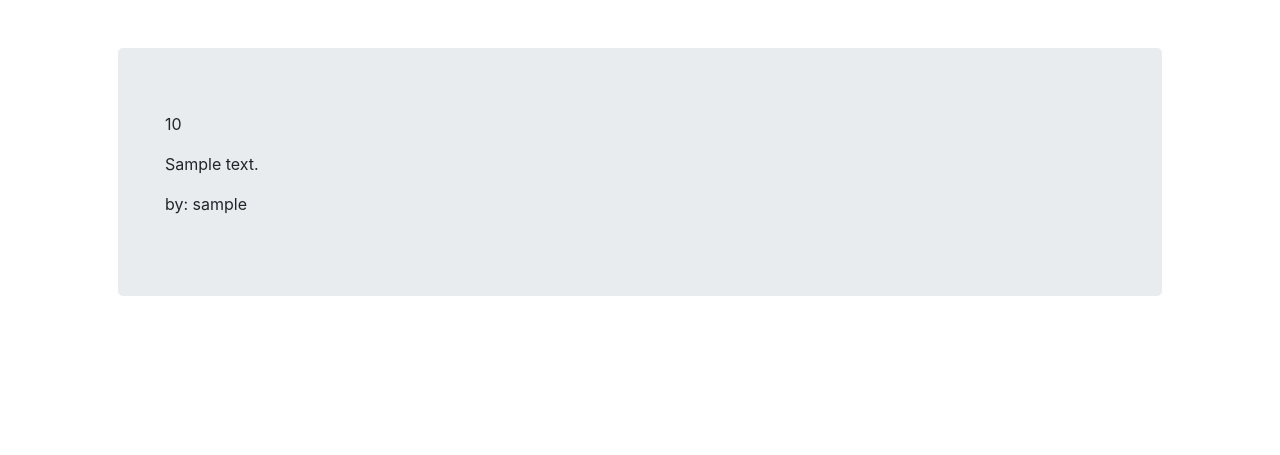
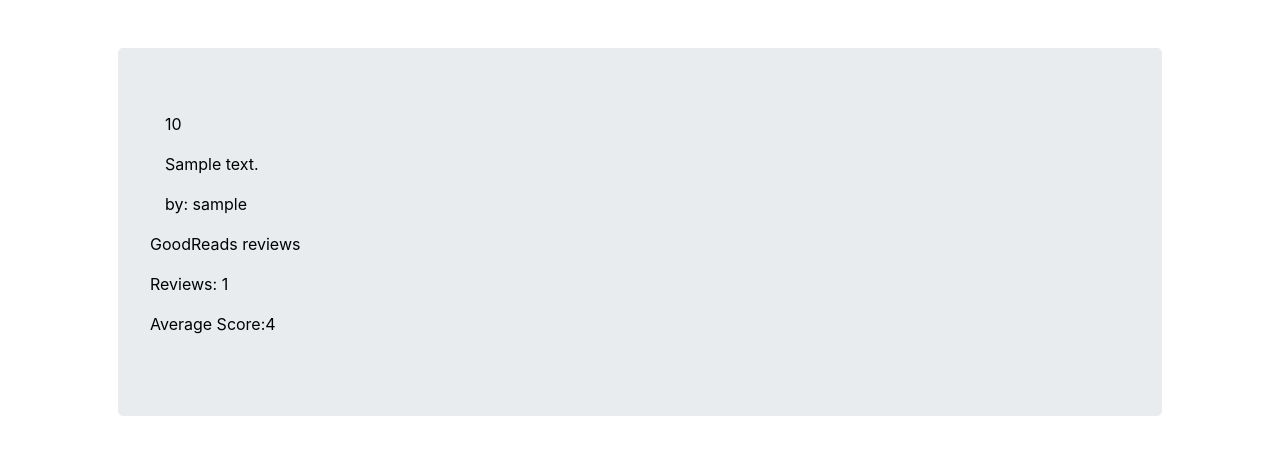
Before and after one commit to TwoThousandDollars/project1, a Flask app: template templates/books.html in a window 1280 px wide. Shown: the part 89-544 px from the top of the page. Run offline with Flask 2, Linux system fonts and the light colour scheme; the template is opened without the code that fills it: most values are stand-ins (such as "Sample title", 1, 10 or a date in 2020); some libraries are stand-ins or nearby versions.

Commit message:
finished api functionality. added goodreads info to book pages

```diff
--- a/application.py
+++ b/application.py
@@ -1,4 +1,5 @@
 import os
+import requests
 
 from helpers import get_reviews, login_required
 
@@ -158,6 +159,9 @@ def books(isbn):
         return render_template("apology.html", error=error)
 
     res = {"isbn": book[0][0], "title": book[0][1], "author": book[0][2], "year": book[0][3]}
+    gr = requests.get("https://www.goodreads.com/book/review_counts.json", params={"key": KEY, "isbns": isbn})
+    g = gr.json()
+    # if gr is None TODO
 
     if request.method == "POST":
         if session["user_id"] is None:
@@ -175,11 +179,11 @@ def books(isbn):
         # Gather reviews to display on page
         reviews = get_reviews(db, isbn)
 
-        return render_template("books.html", res=res, reviews=reviews)
+        return render_template("books.html", res=res, reviews=reviews, gr=g["books"])
 
     else:
         reviews = get_reviews(db, isbn)
-        return render_template("books.html", res=res, reviews=reviews)
+        return render_template("books.html", res=res, reviews=reviews, gr=g["books"])
 
 
 
--- a/static/style.css
+++ b/static/style.css
@@ -1,4 +1,19 @@
 .result-head p {
   color: blue; }
 
+  div a, p {
+      text-decoration: none;
+      color: black;
+  }
+
+  div p:hover {
+      text-decoration: none;
+      color: black;
+  }
+
+  .bb-wrap {
+    background-color: blue;
+    width: 100%;
+  }
+
 /*# sourceMappingURL=style.css.map */
--- a/static/style.scss
+++ b/static/style.scss
@@ -2,7 +2,7 @@ $primary-font: 'helvetica', sans-serif;
 $primary-color: blue;
 
 
-a {
+div a {
     text-decoration: none;
 }
 
--- a/templates/books.html
+++ b/templates/books.html
@@ -31,5 +31,8 @@
     </div>
     {% endfor %}
     {% endif %}
+    <p>GoodReads reviews</p>
+    <p>Reviews: {{ gr[0].work_reviews_count }}</p>
+    <p>Average Score:{{ gr[0].average_rating }}</p>
     </div>
 {% endblock %}
```
Also changed, not shown: templates/results.html (+12 -1 lines), 2 other files.
